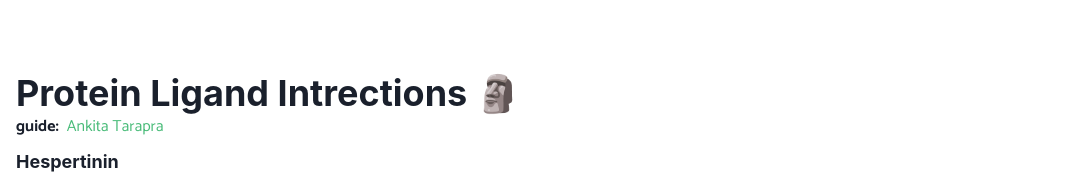
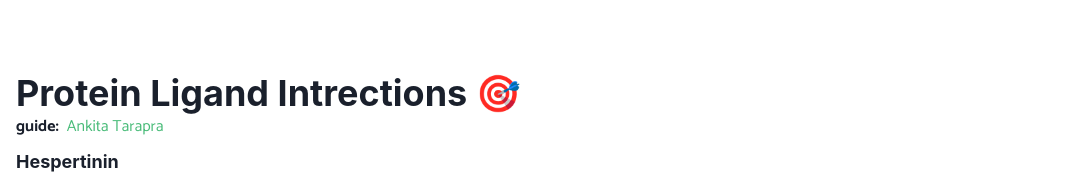
Before and after one commit to rudrajoshi2481/rudrajoshi.me, a Next.js app: page /protein in a window 1280 px wide. Shown: the top 174 px of the page, without its empty margins (0-1081 px from the left). Built offline with nearby package versions, Linux system fonts and the light colour scheme.

Commit message:
morning update 04

```diff
--- a/pages/protein.tsx
+++ b/pages/protein.tsx
@@ -4,7 +4,7 @@ import Image from "next/image";
 function Protein() {
   return (
     <Box>
-      <Heading>Protein Ligand Intrections 🗿</Heading>
+      <Heading>Protein Ligand Intrections 🎯</Heading>
       <Box display={"flex"}>
       <Text as="strong">guide: </Text>
       <Text pl="2" color="green.400">Ankita Tarapra</Text>
```
